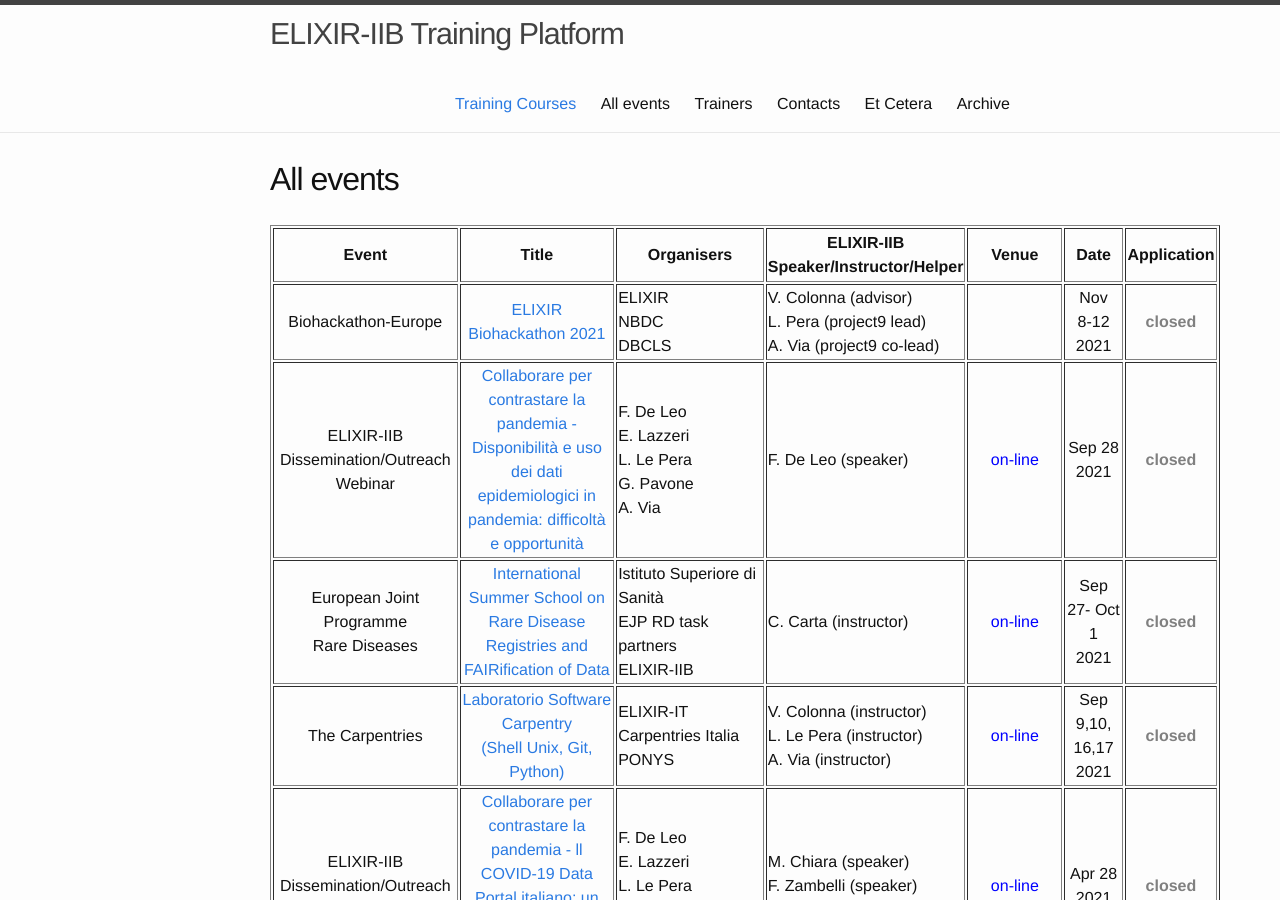
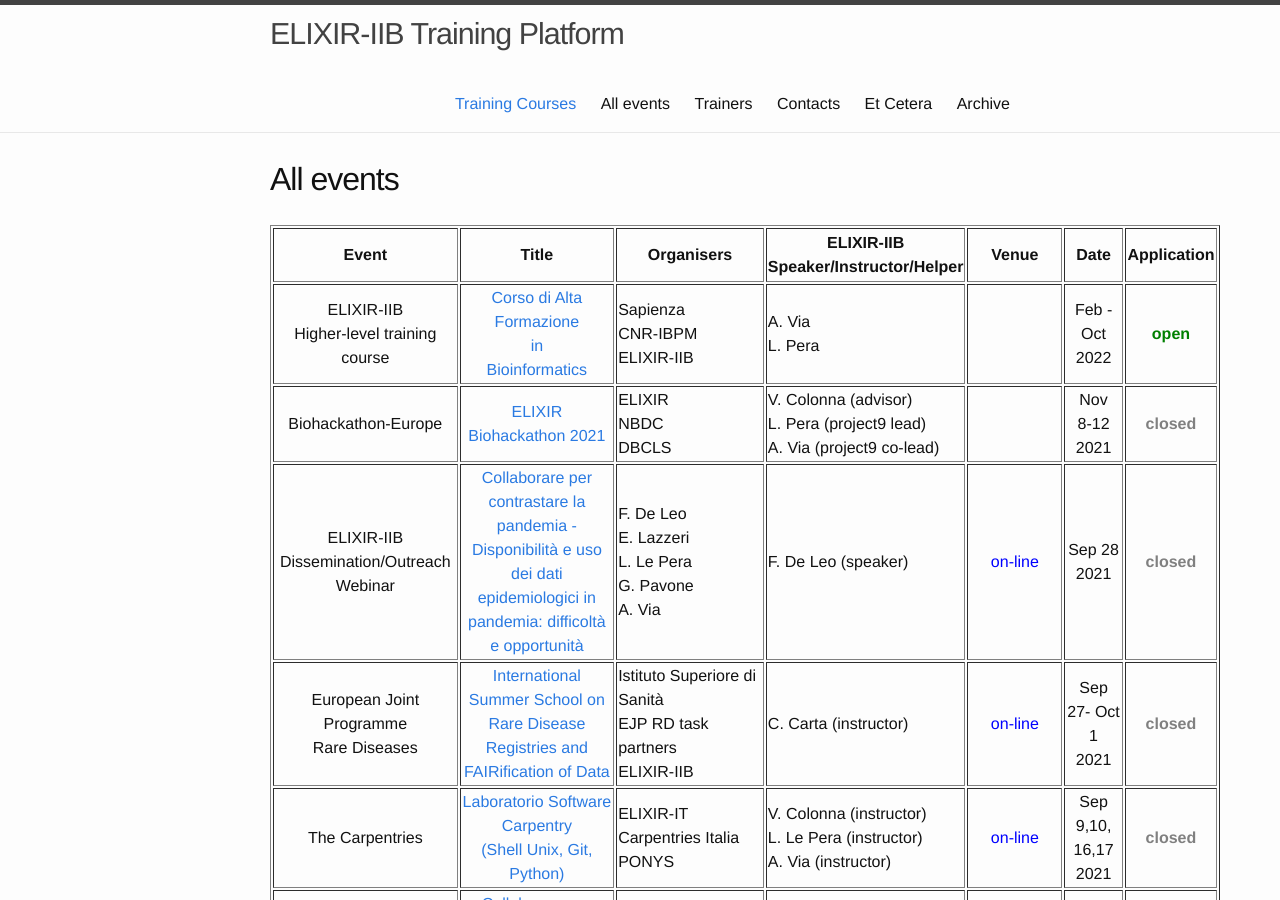
Before and after one commit to ELIXIR-IIB-training/website, a Jekyll site: the page built from _pages/01-all_events.md, in a window 1280 px wide and 900 px high. Built offline with Jekyll 4.4.1, drawn with Linux system fonts in a browser that asks for light colours.

Commit message:
Add CAF event to the event page

```diff
--- a/_pages/01-all_events.md
+++ b/_pages/01-all_events.md
@@ -13,6 +13,15 @@ permalink: /all_events/
    <td height="50" width="75" align="center"><b>Venue</b></td>
    <td height="50" width="75" align="center"><b>Date</b></td>
    <td height="50" width="90" align="center"><b>Application</b></td>
+</tr>
+	<tr>
+<td height="50" align="center">ELIXIR-IIB<br>Higher-level training course</td>
+   <td height="50" width="220" align="center"><a href="https://sites.google.com/uniroma1.it/altaformazione-bioinformatica">Corso di Alta Formazione<br>in<br>Bioinformatics</a></td>
+   <td height="50" width="150">Sapienza<br>CNR-IBPM<br>ELIXIR-IIB</td>
+   <td height="50" width="150">A. Via<br>L. Pera</td>
+   <td height="50" align="center"><font color="blue"></font></td>
+   <td height="50" width="75" align="center">Feb - Oct<br>2022</td>
+   <td height="50" align="center"><font color="green"><b>open</b></font></td>
 </tr>
 	<tr>
 <td height="50" align="center">Biohackathon-Europe</td>
```
